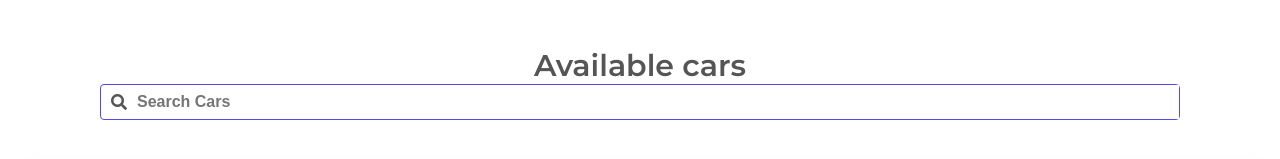
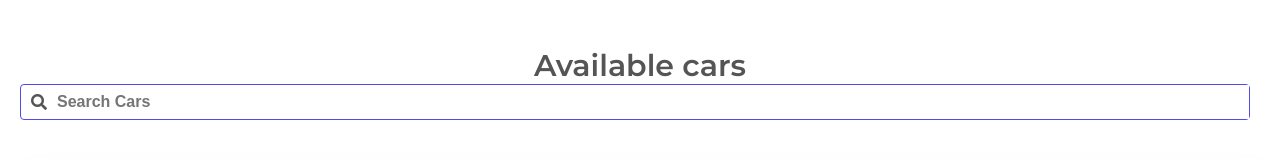
Before and after one commit to tedkelvin19/Phase-1-Independent-Project, a plain HTML site: page index.html in a window 1280 px wide. Shown: the part 109-268 px from the top of the page. Drawn offline with nearby package versions, Linux system fonts and the light colour scheme; no server answers.

Commit message:
Revert "updated filter search styles"
This reverts commit c4e1d211c6c81da97b9ca48a151b030b9968fbe9.

```diff
--- a/index.css
+++ b/index.css
@@ -160,8 +160,8 @@ p{
 	display: flex;
 	flex-direction: row;
 	align-items: center;
-	margin-left: 100px;
-	margin-right: 100px;
+	margin-left: 20px;
+	margin-right: 30px;
   }
   .car-container form input{
 	border: none;
```
